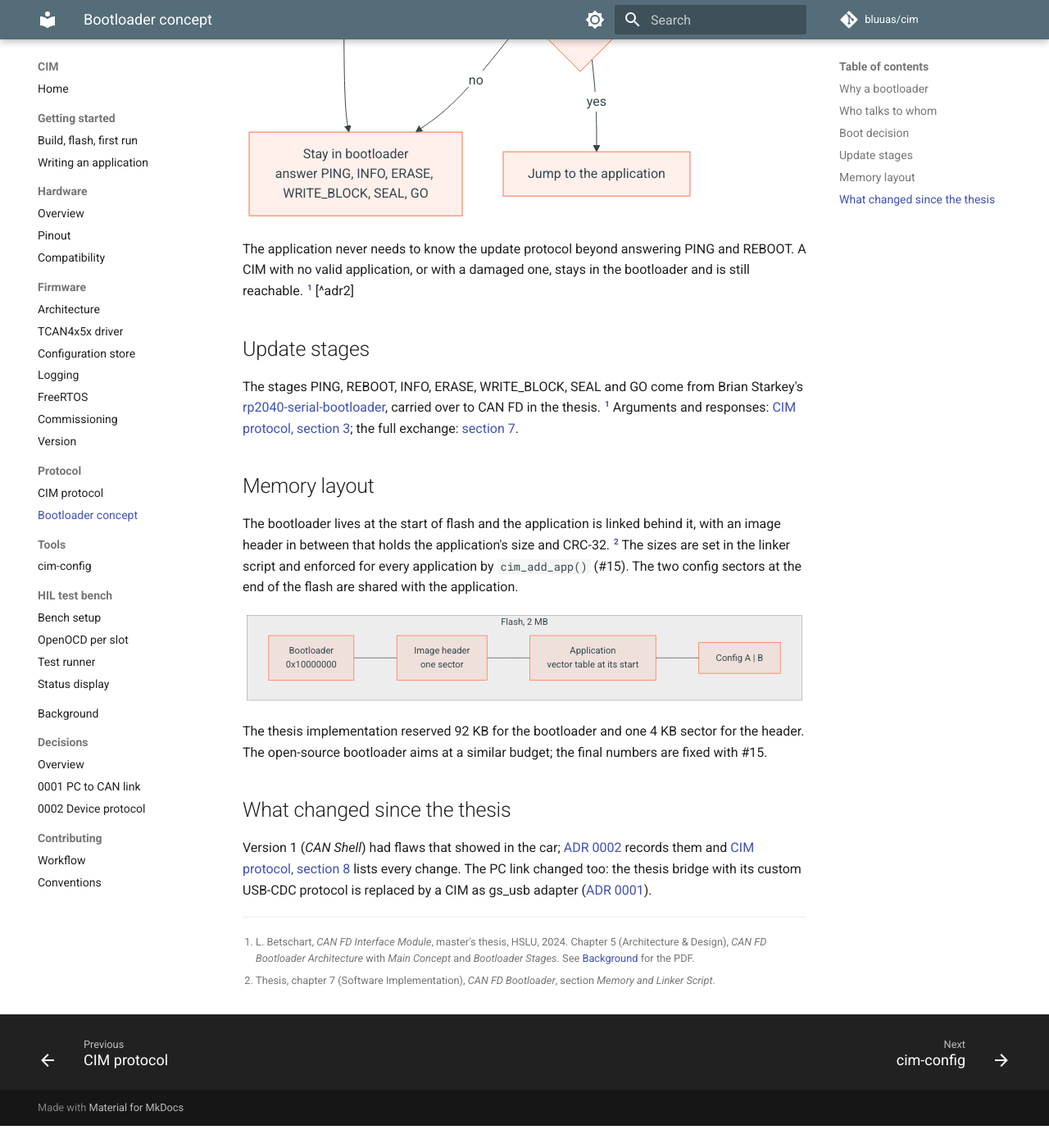
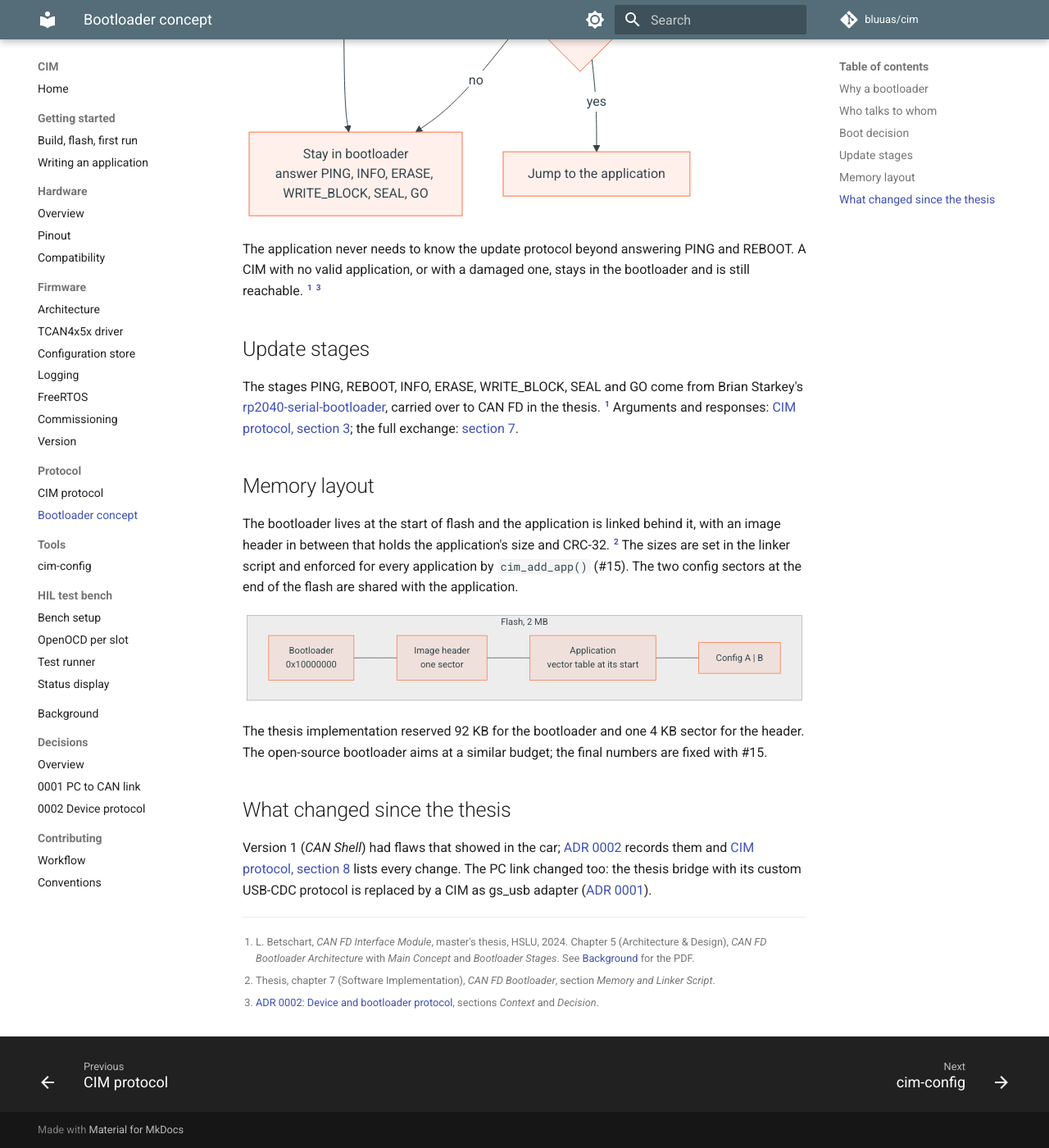
Before and after one commit to bluuas/cim, an MkDocs documentation site: the page built from docs/protocol/bootloader.md, in a window 1280 px wide and 1400 px high, scrolled down 1931 px. Shown: the whole window at 82% size. Built offline with MkDocs 1.6.1 and Material for MkDocs 9.7.7, drawn with Linux system fonts in a browser that asks for light colours; comment, search, counter and statistics services are not loaded; before the commit the page ends 3304 px from its top, so only the background shows below that.

Commit message:
docs: keep the ADR 0002 footnote of the bootloader page
Co-Authored-By: Claude Sonnet 5.5 <noreply@anthropic.com>

```diff
--- a/docs/protocol/bootloader.md
+++ b/docs/protocol/bootloader.md
@@ -59,3 +59,4 @@ Version 1 (*CAN Shell*) had flaws that showed in the car; [ADR 0002](../adr/0002
 
 [^thesis-bl]: L. Betschart, *CAN FD Interface Module*, master's thesis, HSLU, 2024. Chapter 5 (Architecture & Design), *CAN FD Bootloader Architecture* with *Main Concept* and *Bootloader Stages*. See [Background](../background.md#the-masters-thesis) for the PDF.
 [^thesis-linker]: Thesis, chapter 7 (Software Implementation), *CAN FD Bootloader*, section *Memory and Linker Script*.
+[^adr2]: [ADR 0002: Device and bootloader protocol](../adr/0002-device-protocol.md), sections *Context* and *Decision*.
```
